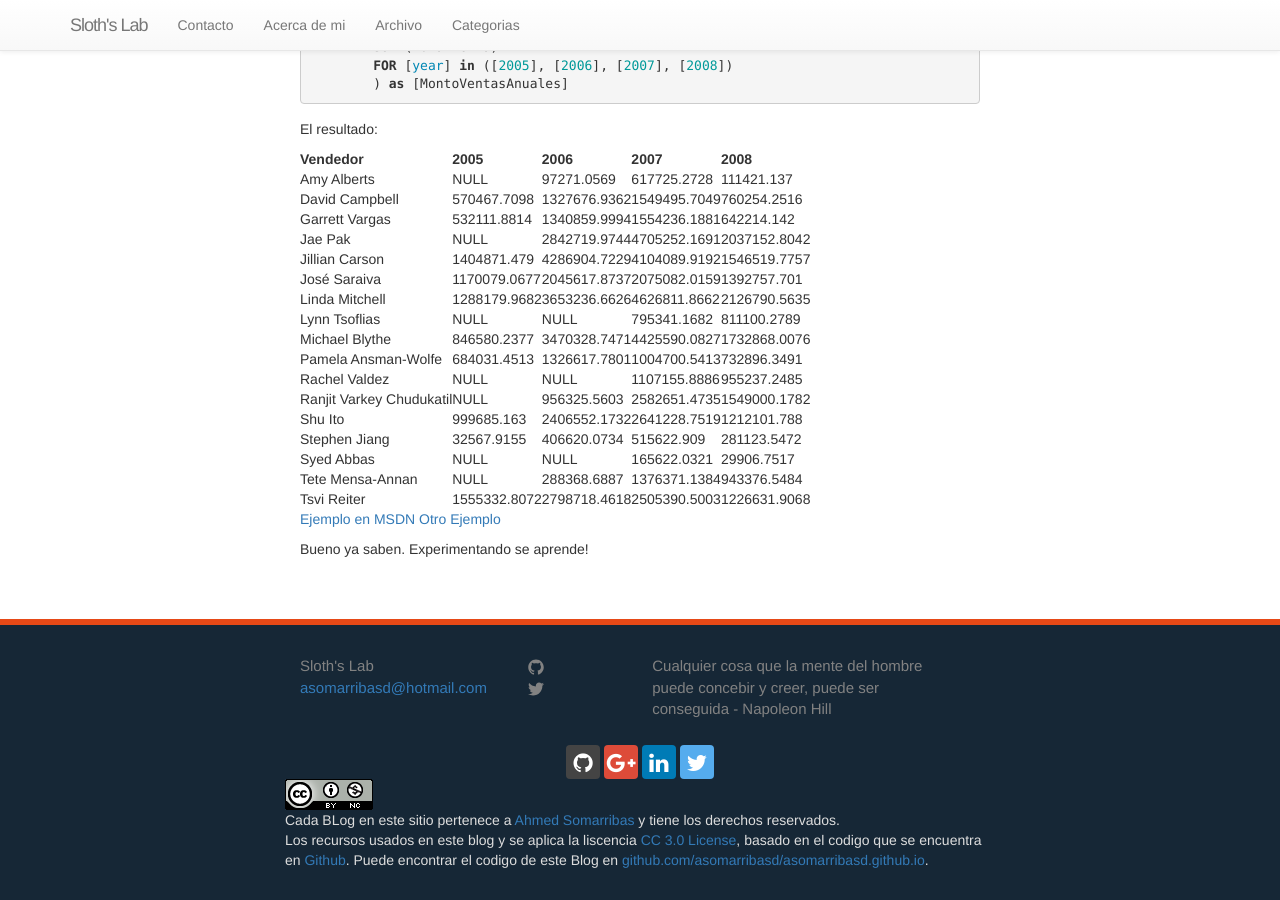
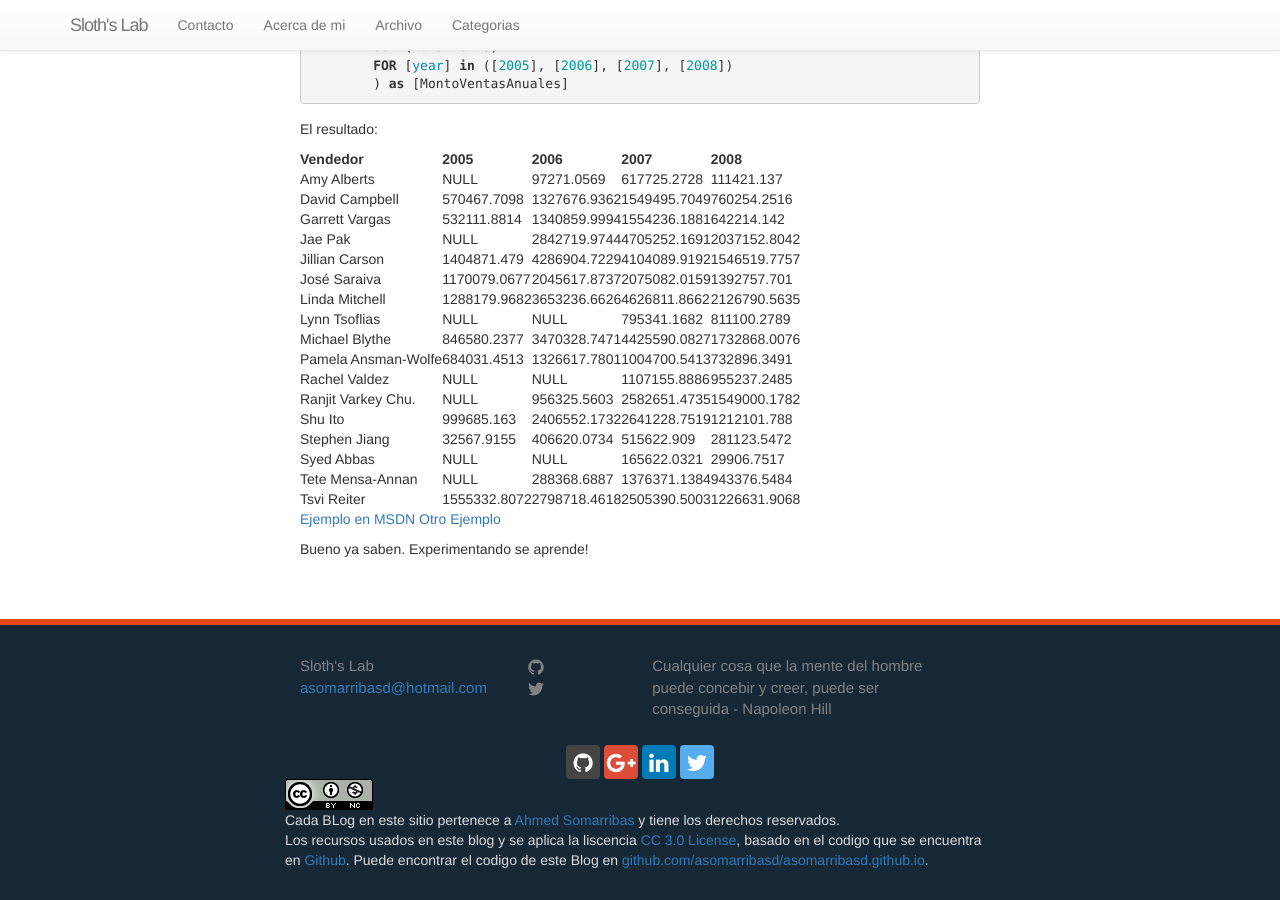
Before and after one commit to asomarribasd/asomarribasd.github.io, a Jekyll site: the page built from _posts/2015-12-15-tablas-pivote-SQL-Server.markdown, in a window 1280 px wide and 900 px high, scrolled down 3123 px. Built offline with Jekyll 4.4.1, drawn with Linux system fonts in a browser that asks for light colours; nearby versions of some CDN libraries; comment, search, counter and statistics services are not loaded.

Commit message:
Review Side

```diff
--- a/_posts/2015-12-15-tablas-pivote-SQL-Server.markdown
+++ b/_posts/2015-12-15-tablas-pivote-SQL-Server.markdown
@@ -191,7 +191,7 @@ El resultado:
 |Michael Blythe		|846580.2377	|3470328.7471	|4425590.0827	|1732868.0076|
 |Pamela Ansman-Wolfe|684031.4513	|1326617.7801	|1004700.5413	|732896.3491|
 |Rachel Valdez		|NULL			|NULL			|1107155.8886	|955237.2485|
-|Ranjit Varkey Chudukatil|NULL		|956325.5603	|2582651.4735	|1549000.1782|
+|Ranjit Varkey Chu.	|NULL			|956325.5603	|2582651.4735	|1549000.1782|
 |Shu Ito			|999685.163		|2406552.1732	|2641228.7519	|1212101.788|
 |Stephen Jiang		|32567.9155		|406620.0734	|515622.909		|281123.5472|
 |Syed Abbas			|NULL			|NULL			|165622.0321	|29906.7517|
```
Also changed, not shown: _includes/asides/welcome.html (+4 -4 lines).
